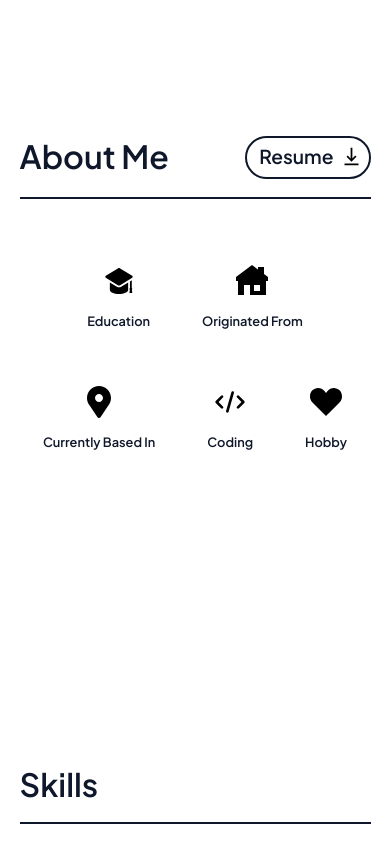
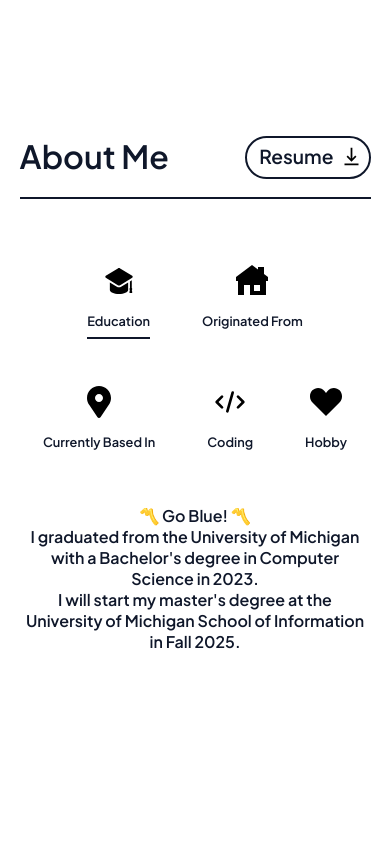
Before and after one commit to dongsub0918/personal-website, a Next.js app: page / in a window 390 px wide. Shown: the part 940-1784 px from the top of the page. Built offline with nearby package versions, Linux system fonts and the light colour scheme.

Commit message:
finished

```diff
--- a/src/lib/content/bioCard.ts
+++ b/src/lib/content/bioCard.ts
@@ -19,7 +19,7 @@
     title: "Currently Based In",
     description: `🇺🇸 Ann Arbor, MI, USA 🇺🇸
     I moved to the United States for my bachelor's degree in Computer Science at the University of Michigan.
-    After graduating and a year of experience in the industry, I am currently a research assistant at the University of Michigan.
+    After graduating and more than an year of full-time work experience in the industry, I now came back to University of Michigan for my master's degree.
     Ann Arbor has been my home for the past 4 years, and always has been the best place to live, study, and work in peace.`,
   },
   {
--- a/src/ui/aboutSection/aboutSection.tsx
+++ b/src/ui/aboutSection/aboutSection.tsx
@@ -1,15 +1,14 @@
 "use client";
 
 import styles from "./aboutSection.module.css";
-import EmergingElement from "@ui/emergingElements/emergingElements";
 import BioCard from "./bioCard/bioCard";
 import { useState } from "react";
 import bioCardsData from "@lib/content/bioCard";
 import BioDescription from "./bioDescription/bioDescription";
 import SectionHeader from "@ui/sectionHeader/sectionHeader";
 export default function AboutSection() {
-  const [selectedCard, setSelectedCard] = useState<string>("");
-  const [descMount, setDescMount] = useState<boolean>(false);
+  const [selectedCard, setSelectedCard] = useState<string>("Education");
+  const [descMount, setDescMount] = useState<boolean>(true);
 
   const handleCardClick = (title: string) => {
     if (selectedCard === "") {
@@ -33,7 +32,6 @@
 
   return (
     <section className={styles.container} id="about">
-      <EmergingElement threshold={0.7}>
       <SectionHeader title="About Me" resumeButton={true} />
       <div className={styles.bioCards}>
         {bioCardsData.map((card) => (
@@ -55,7 +53,6 @@
           }
         />
       )}
-      </EmergingElement>
     </section>
   );
 }
--- a/src/ui/emergingElements/emergingElements.module.css
+++ /dev/null
@@ -1,28 +0,0 @@
-.emergingElement {
-  transform-origin: center bottom;
-  transition: transform 0.1s ease-out;
-}
-
-.emergingElement.noTransforms {
-  opacity: 1 !important;
-  transform: none !important;
-}
-
-.emergingElement.hidden {
-  opacity: 0;
-  transform: scale(0.9) translateY(0);
-}
-
-.emergingElement.shrinked {
-  opacity: 0.8;
-  transform: scale(0.9) translateY(0);
-}
-
-.emergingElement.growing {
-  opacity: 0.8;
-}
-
-.emergingElement.normal {
-  opacity: 1;
-  transform: scale(1) translateY(0);
-}
--- a/src/ui/emergingElements/emergingElements.tsx
+++ /dev/null
@@ -1,89 +0,0 @@
-"use client";
-
-import { useInView } from "react-intersection-observer";
-import { useState, useEffect } from "react";
-import styles from "./emergingElements.module.css";
-
-interface EmergingElementProps {
-  children: React.ReactNode;
-  threshold?: number;
-  inactiveMaxPixel?: number;
-}
-
-enum ElementState {
-  HIDDEN = "hidden",
-  SHRINKED = "shrinked",
-  GROWING = "growing",
-  NORMAL = "normal",
-}
-
-export default function EmergingElement({
-  children,
-  threshold = 0.5,
-  inactiveMaxPixel = 750,
-}: EmergingElementProps) {
-  const [intersectionRatio, setIntersectionRatio] = useState(0);
-  const [elementState, setElementState] = useState<ElementState>(
-    ElementState.HIDDEN
-  );
-  const [viewportWidth, setViewportWidth] = useState(0);
-
-  // Track viewport width
-  useEffect(() => {
-    const updateViewportWidth = () => {
-      setViewportWidth(window.innerWidth);
-    };
-
-    // Set initial width
-    updateViewportWidth();
-
-    // Add event listener for resize
-    window.addEventListener("resize", updateViewportWidth);
-
-    // Cleanup
-    return () => window.removeEventListener("resize", updateViewportWidth);
-  }, []);
-
-  const thresholdList = [0, threshold];
-  for (let i = threshold + 0.05; i <= 1; i += 0.05) {
-    thresholdList.push(i);
-  }
-
-  const [ref] = useInView({
-    threshold: thresholdList,
-    onChange: (_inView, entry) => {
-      setIntersectionRatio(entry.intersectionRatio);
-      setElementState(
-        entry.intersectionRatio === 0
-          ? ElementState.HIDDEN
-          : entry.intersectionRatio < threshold
-          ? ElementState.SHRINKED
-          : entry.intersectionRatio < 0.9
-          ? ElementState.GROWING
-          : ElementState.NORMAL
-      );
-    },
-  });
-
-  // Only apply transforms if viewport is larger than inactiveMaxPixel
-  const shouldApplyTransforms = viewportWidth > inactiveMaxPixel;
-
-  return (
-    <div
-      ref={ref}
-      className={`${styles.emergingElement} ${styles[elementState]} ${
-        !shouldApplyTransforms ? styles.noTransforms : ""
-      }`}
-      style={{
-        transform:
-          shouldApplyTransforms && elementState === ElementState.GROWING
-            ? `scale(${
-                0.9 + ((intersectionRatio - 0.5) * (1 - 0.9)) / 0.5
-              }) translateY(0)`
-            : undefined,
-      }}
-    >
-      {children}
-    </div>
-  );
-}
--- a/src/ui/skillsSection/skillsSection.tsx
+++ b/src/ui/skillsSection/skillsSection.tsx
@@ -1,7 +1,6 @@
 "use client";
 
 import SectionHeader from "@ui/sectionHeader/sectionHeader";
-import EmergingElement from "@ui/emergingElements/emergingElements";
 import processSkills from "@/lib/utils/processSkills";
 
 import styles from "./skillsSection.module.css";
@@ -16,7 +15,6 @@
 
   return (
     <section className={styles.container} id="skills">
-      <EmergingElement threshold={0.7} inactiveMaxPixel={800}>
       <SectionHeader title="Skills" />
       <div className={styles.contentContainer}>
         <MiniNav
@@ -26,7 +24,6 @@
         />
         <SkillScroller activeTab={activeTab} />
       </div>
-      </EmergingElement>
     </section>
   );
 }
```
Also changed, not shown: 1 other file (tests, documents, lock files or other folders). Lines whose indentation alone changed are shown as unchanged.
